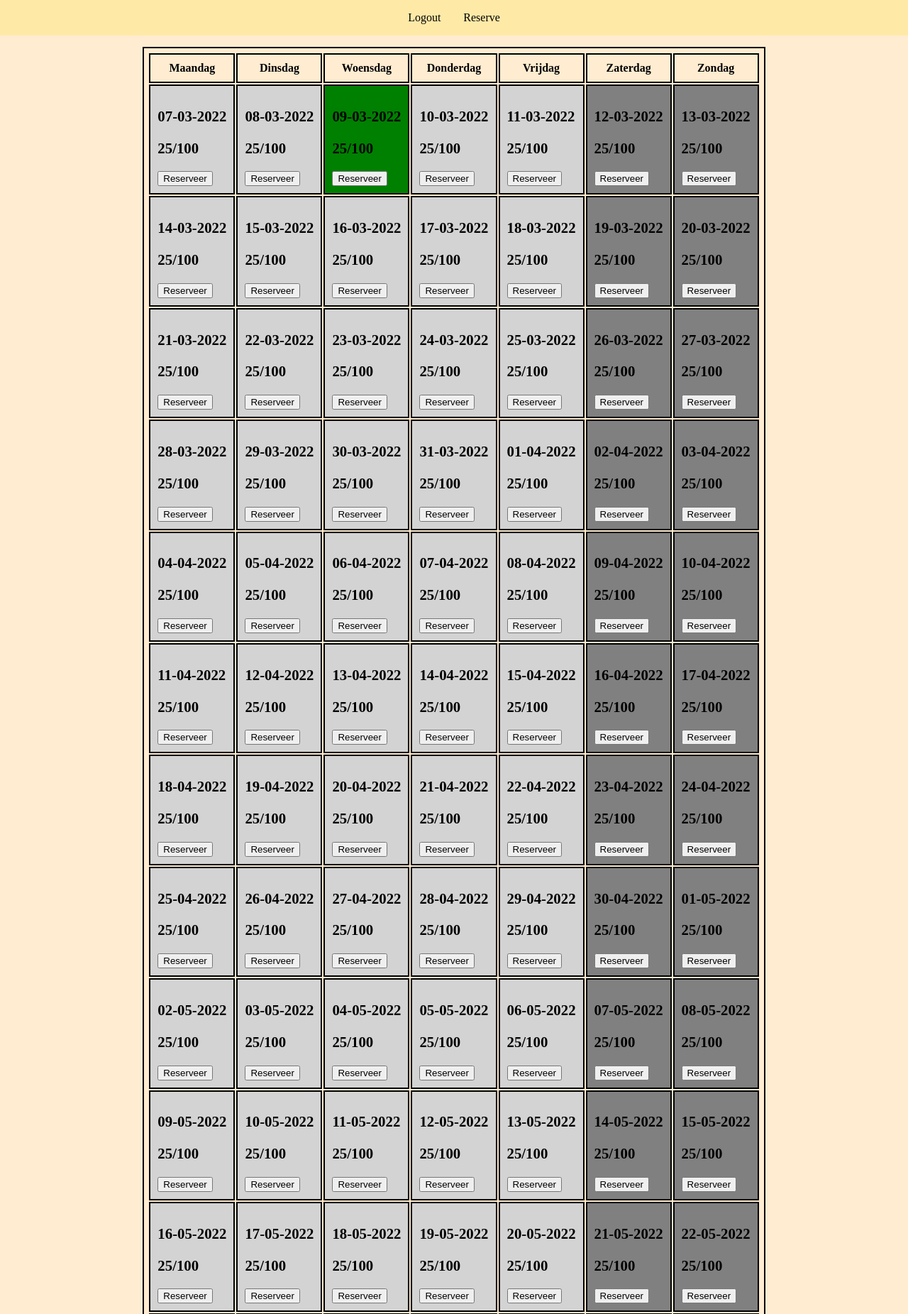
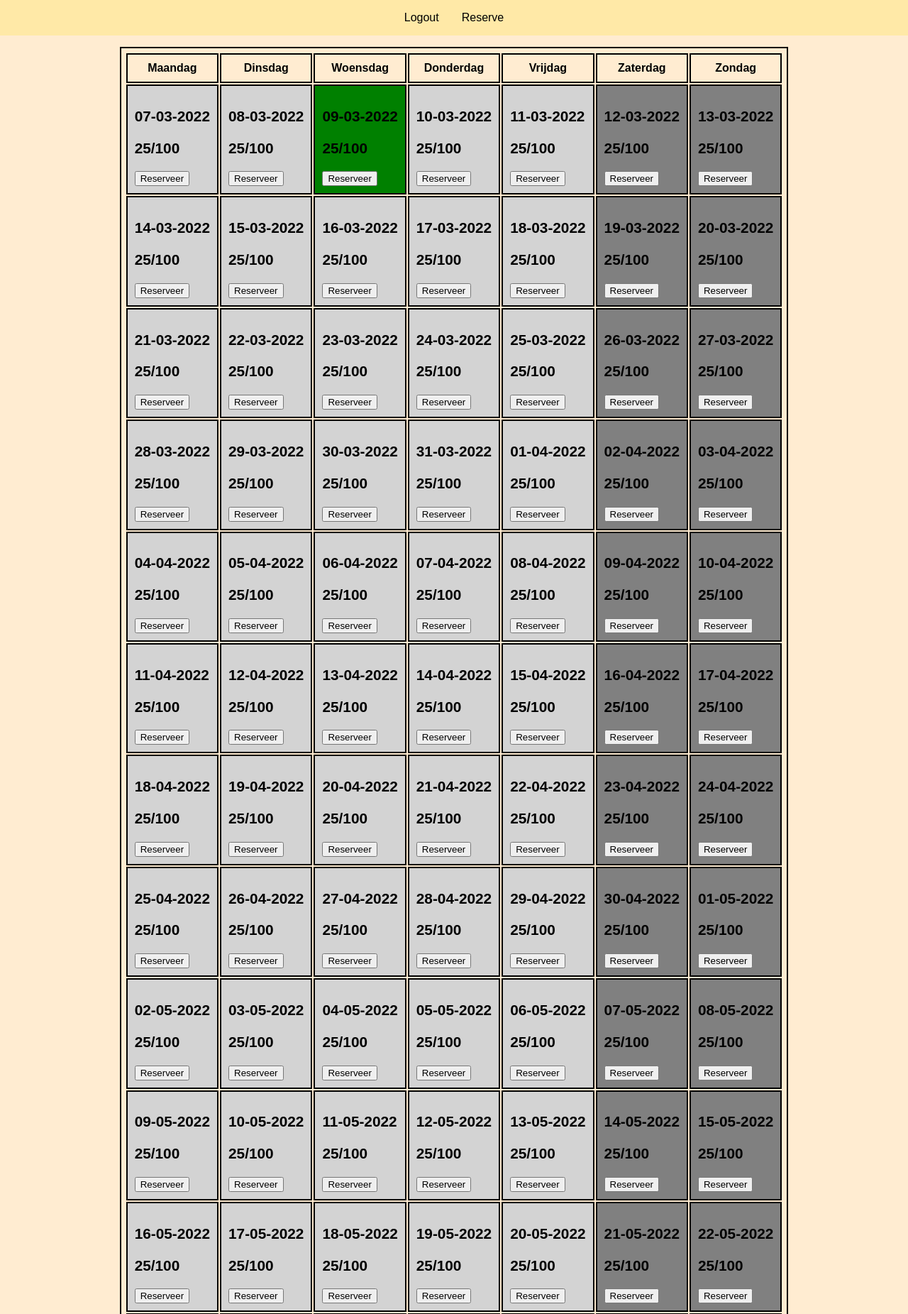
Before and after one commit to nuggetInc/Fietsverhuur-de-Elstar, a PHP site: page / in a window 1280 px wide. Shown: the top 1851 px of the page at 71% size. Run offline with PHP 8.4, Linux system fonts and the light colour scheme; the visitor is signed in with stand-in values (Sample User, id 1).

Commit message:
changed font

```diff
--- a/css/style.css
+++ b/css/style.css
@@ -15,24 +15,10 @@ body {
     display: flex;
     flex-direction: column;
 
+    font-family: Arial, Helvetica, sans-serif;
     background-color: var(--background-color);
 }
 
 .page-wrapper {
     margin: auto;
-
 }
-
-/* .container {
-    margin: 0;
-    padding: 1rem;
-
-    display: flex;
-    flex-direction: column;
-    justify-content: center;
-    align-items: center;
-
-    border-radius: 1rem;
-
-    background-color: var(--container-color);
-} */
```
